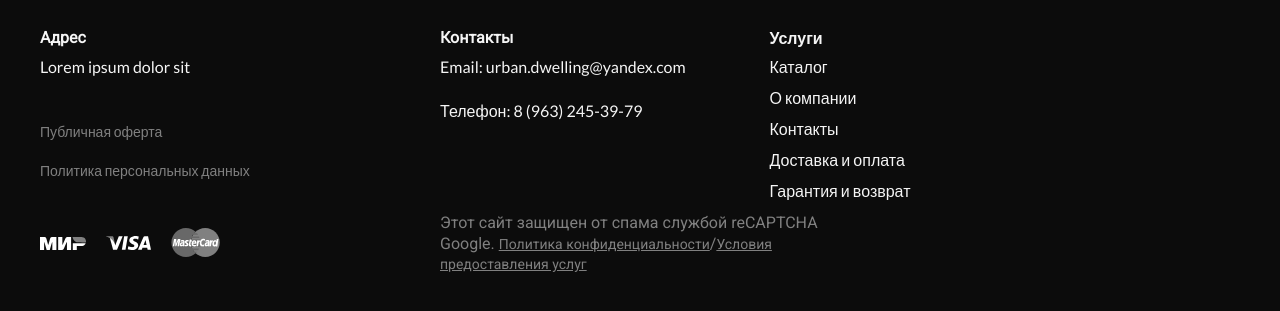
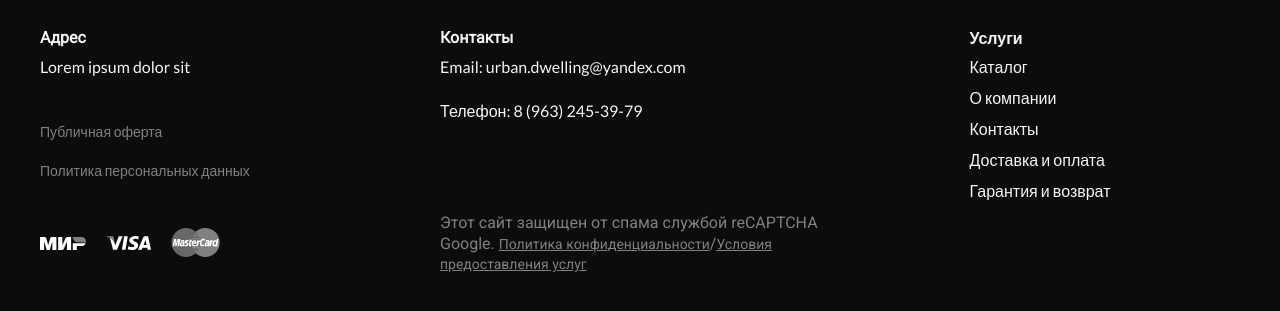
Before and after one commit to gladkym/urbandwelling, a plain HTML site: page index.html in a window 1280 px wide. Shown: the part 2107-2418 px from the top of the page. Drawn offline with Linux system fonts and the light colour scheme.

Commit message:
Update style.css

```diff
--- a/style.css
+++ b/style.css
@@ -721,6 +721,7 @@ transition: 0.1s ease;
   }
 }
 
+
 .footer__logo {
   grid-area: logo;
   grid-column: 1;
@@ -1054,7 +1055,7 @@ transition: 0.1s ease;
     }
 
     .footer .footer__service  {
-      grid-area: 2 / 2 / 4 / 4;
+      grid-area: 2 / 3 / 4 / 4;
       text-align: start;
     }
 
@@ -1240,7 +1241,7 @@ transition: 0.1s ease;
     }
 
 
-  @media (max-width: 940px){
+  @media (max-width: 944px){
     .footer {
       display: flex;
       flex-direction: column;
@@ -1257,6 +1258,7 @@ transition: 0.1s ease;
       margin-left: 0;
     }
 
+
   }
 
 }
```
